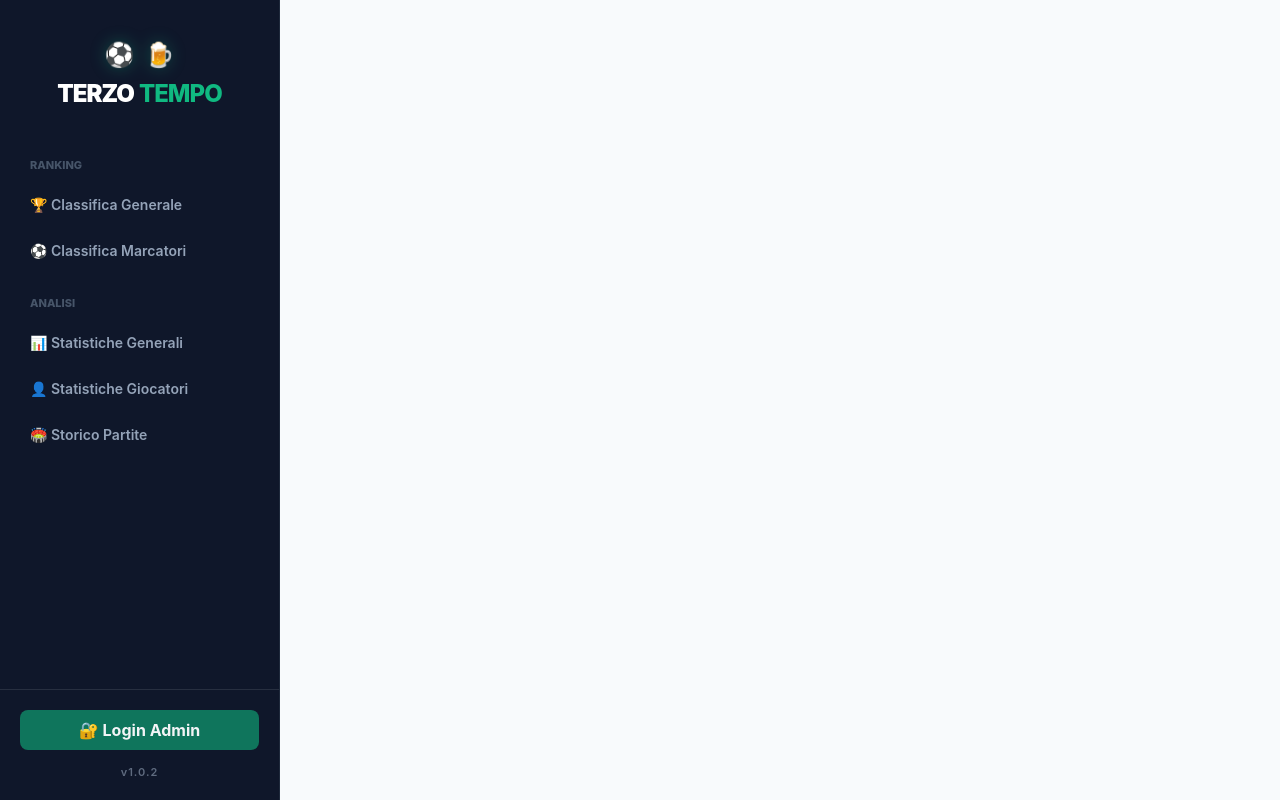
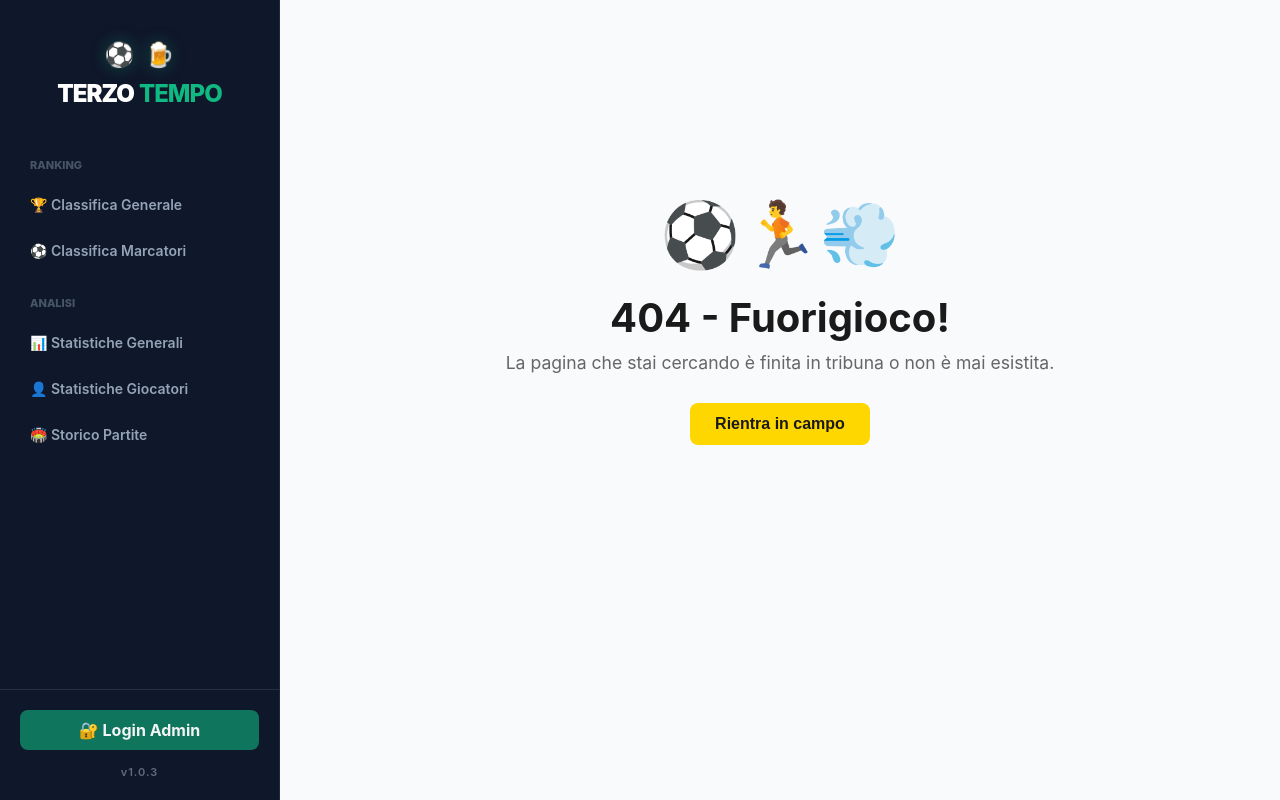
Before and after one commit to LucaRuggeri5/terzo-tempo-app, a React (Vite) app: page /classifica in a window 1280 px wide. Built offline with nearby package versions, Linux system fonts and the light colour scheme; no server answers; the database is empty.

Commit message:
aggiunta della NotFoundPage e aggiornamento del README

```diff
--- a/package.json
+++ b/package.json
@@ -1,7 +1,7 @@
 {
   "name": "terzo-tempo-app",
   "private": true,
-  "version": "1.0.2",
+  "version": "1.0.3",
   "type": "module",
   "scripts": {
     "dev": "vite",
--- a/src/App.css
+++ b/src/App.css
@@ -32,6 +32,40 @@ body, html {
   max-width: 1215px;
   width: 100%;
   margin: 0 auto;
+}
+
+/* ==========================================================================
+   LOADER
+   ========================================================================== */
+.app-loader {
+  height: 100vh;
+  width: 100%;
+  display: flex;
+  justify-content: center;
+  align-items: center;
+  background: #f9fafb;
+}
+
+.loader-content {
+  text-align: center;
+}
+
+.loader-icon {
+  font-size: 4rem;
+  display: inline-block;
+  animation: bounce 1s infinite;
+}
+
+.loader-content p {
+  margin-top: 15px;
+  font-weight: 600;
+  color: #4b5563;
+  font-family: sans-serif;
+}
+
+@keyframes bounce {
+  0%, 100% { transform: translateY(0); }
+  50% { transform: translateY(-20px); }
 }
 
 /* ==========================================================================
--- a/src/App.jsx
+++ b/src/App.jsx
@@ -8,7 +8,8 @@ import StatsPage from './pages/StatsPage';
 import PlayerStatsPage from './pages/PlayerStatsPage';
 import MatchPage from './pages/MatchPage';
 import MatchRegisterPage from './pages/MatchRegisterPage';
-import LoginPage from './pages/LoginPage'; // Nuova pagina
+import LoginPage from './pages/LoginPage';
+import NotFoundPage from './pages/NotFoundPage'; // Nuova pagina
 import './App.css';
 
 const AppContent = () => {
@@ -17,20 +18,22 @@ const AppContent = () => {
   const [matches, setMatches] = useState([]);
   const [sidebarOpen, setSidebarOpen] = useState(false);
   const [session, setSession] = useState(null);
+  const [loading, setLoading] = useState(true); // Stato di caricamento iniziale
 
-  // GESTIONE SESSIONE E DATI
   useEffect(() => {
-    // 1. Controlla sessione attuale
-    supabase.auth.getSession().then(({ data: { session } }) => {
+    // Inizializzazione sessione
+    const initAuth = async () => {
+      const { data: { session } } = await supabase.auth.getSession();
       setSession(session);
-    });
+      await fetchData(); // Carichiamo i dati
+      setLoading(false); // Fine caricamento
+    };
 
-    // 2. Ascolta cambiamenti (Login/Logout)
+    initAuth();
+
     const { data: { subscription } } = supabase.auth.onAuthStateChange((_event, session) => {
       setSession(session);
     });
-
-    fetchData();
 
     return () => subscription.unsubscribe();
   }, []);
@@ -47,7 +50,7 @@ const AppContent = () => {
     setSidebarOpen(false);
   }, [location]);
 
-  // --- LOGICA (Sync con DB - Funziona solo se loggati grazie a RLS) ---
+  // Funzioni di logica (addPlayer, deletePlayer, etc.) rimangono uguali...
   const addPlayer = async (name) => {
     if (!name.trim()) return;
     const { data, error } = await supabase.from('players').insert([{ nome: name.trim() }]).select();
@@ -80,9 +83,20 @@ const AppContent = () => {
     if (!error) setMatches(prev => prev.filter(m => m.id !== id));
   };
 
+  // SCHERMATA DI CARICAMENTO
+  if (loading) {
+    return (
+      <div className="app-loader">
+        <div className="loader-content">
+          <span className="loader-icon">⚽</span>
+          <p>Preparazione spogliatoi...</p>
+        </div>
+      </div>
+    );
+  }
+
   return (
     <div className={`app-container ${sidebarOpen ? 'sidebar-is-open' : ''}`}>
-      {/* Passiamo la sessione alla sidebar per mostrare/nascondere il link */}
       <Sidebar isOpen={sidebarOpen} toggleSidebar={() => setSidebarOpen(!sidebarOpen)} session={session} />
       {sidebarOpen && <div className="mobile-overlay" onClick={() => setSidebarOpen(false)}></div>}
 
@@ -104,27 +118,18 @@ const AppContent = () => {
             <Route path="/partite" element={<MatchPage matches={matches} />} />
             <Route path="/statistiche" element={<StatsPage players={players} matches={matches} />} />
             <Route path="/statistiche-giocatori" element={<PlayerStatsPage players={players} matches={matches} />} />
-
-            {/* Pagina di Login */}
             <Route path="/login" element={<LoginPage session={session} />} />
-
-            {/* Protezione Rotta Registro */}
             <Route path="/registro" element={
               session ? (
                 <MatchRegisterPage
-                  players={players}
-                  matches={matches}
-                  onAddMatch={addMatch}
-                  onUpdateMatch={updateMatch}
-                  onDeleteMatch={deleteMatch}
-                  onAddPlayer={addPlayer}
-                  onDeletePlayer={deletePlayer}
-                  onUpdatePlayer={updatePlayer}
+                  players={players} matches={matches}
+                  onAddMatch={addMatch} onUpdateMatch={updateMatch} onDeleteMatch={deleteMatch}
+                  onAddPlayer={addPlayer} onDeletePlayer={deletePlayer} onUpdatePlayer={updatePlayer}
                 />
-              ) : (
-                <Navigate to="/login" />
-              )
+              ) : ( <Navigate to="/login" /> )
             } />
+            {/* CATCH ALL - PAGINA 404 */}
+            <Route path="*" element={<NotFoundPage />} />
           </Routes>
         </main>
       </div>
--- /dev/null
+++ b/src/pages/NotFoundPage.css
@@ -0,0 +1,41 @@
+.notfound-container {
+  display: flex;
+  justify-content: center;
+  align-items: center;
+  min-height: 70vh;
+  text-align: center;
+  padding: 20px;
+}
+
+.notfound-emoji {
+  font-size: 4rem;
+  margin-bottom: 20px;
+}
+
+.notfound-content h1 {
+  font-size: 2.5rem;
+  color: #1a1a1a;
+  margin-bottom: 10px;
+}
+
+.notfound-content p {
+  color: #666;
+  font-size: 1.1rem;
+  margin-bottom: 30px;
+}
+
+.back-btn {
+  padding: 12px 25px;
+  background: #ffd700;
+  color: #1a1a1a;
+  border: none;
+  border-radius: 8px;
+  font-weight: bold;
+  font-size: 1rem;
+  cursor: pointer;
+  transition: transform 0.2s;
+}
+
+.back-btn:hover {
+  transform: scale(1.05);
+}
--- /dev/null
+++ b/src/pages/NotFoundPage.jsx
@@ -0,0 +1,22 @@
+import React from 'react';
+import { useNavigate } from 'react-router-dom';
+import './NotFoundPage.css';
+
+const NotFoundPage = () => {
+  const navigate = useNavigate();
+
+  return (
+    <div className="notfound-container">
+      <div className="notfound-content">
+        <div className="notfound-emoji">⚽🏃💨</div>
+        <h1>404 - Fuorigioco!</h1>
+        <p>La pagina che stai cercando è finita in tribuna o non è mai esistita.</p>
+        <button onClick={() => navigate('/')} className="back-btn">
+          Rientra in campo
+        </button>
+      </div>
+    </div>
+  );
+};
+
+export default NotFoundPage;
```
Also changed, not shown: 2 other files (tests, documents, lock files or other folders).
